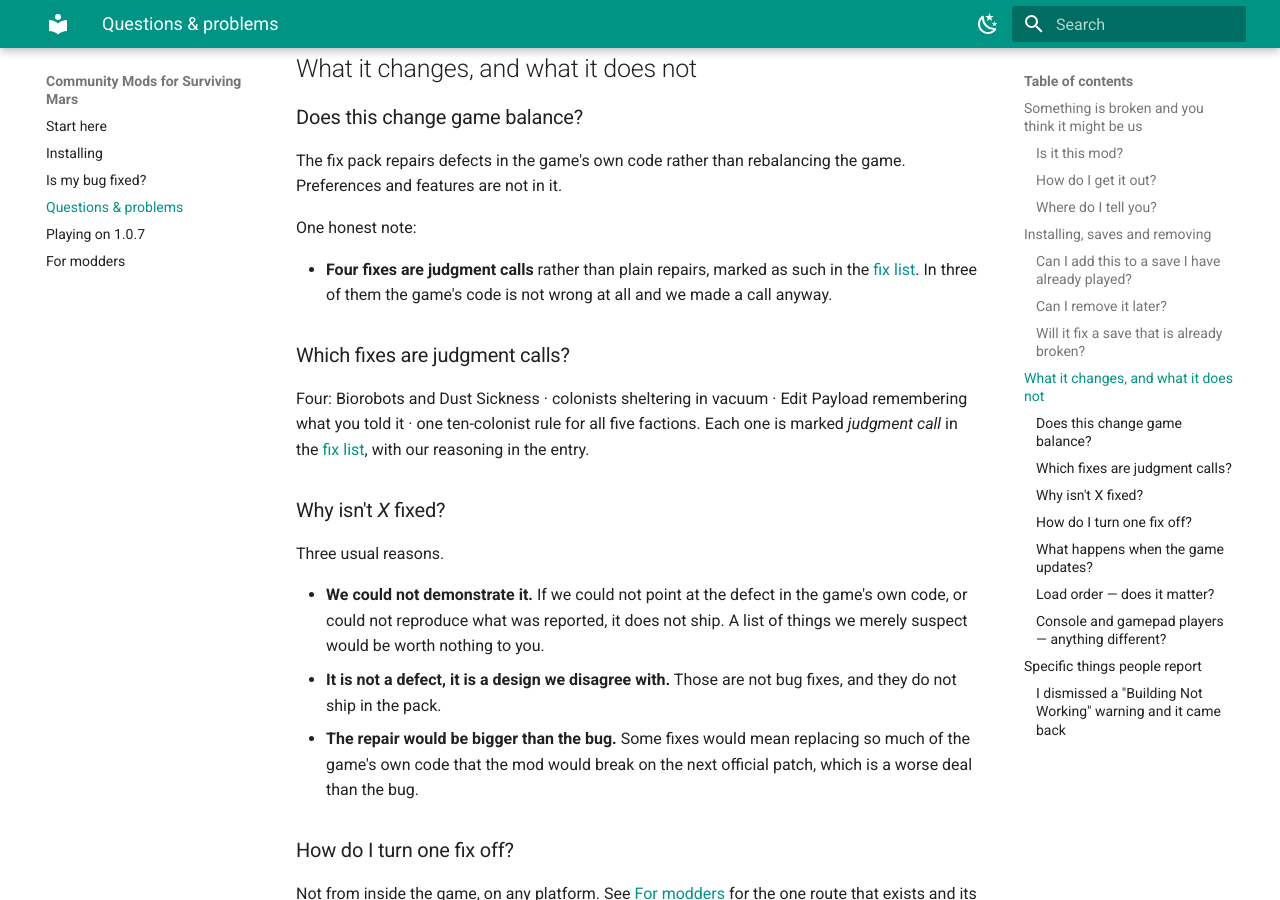
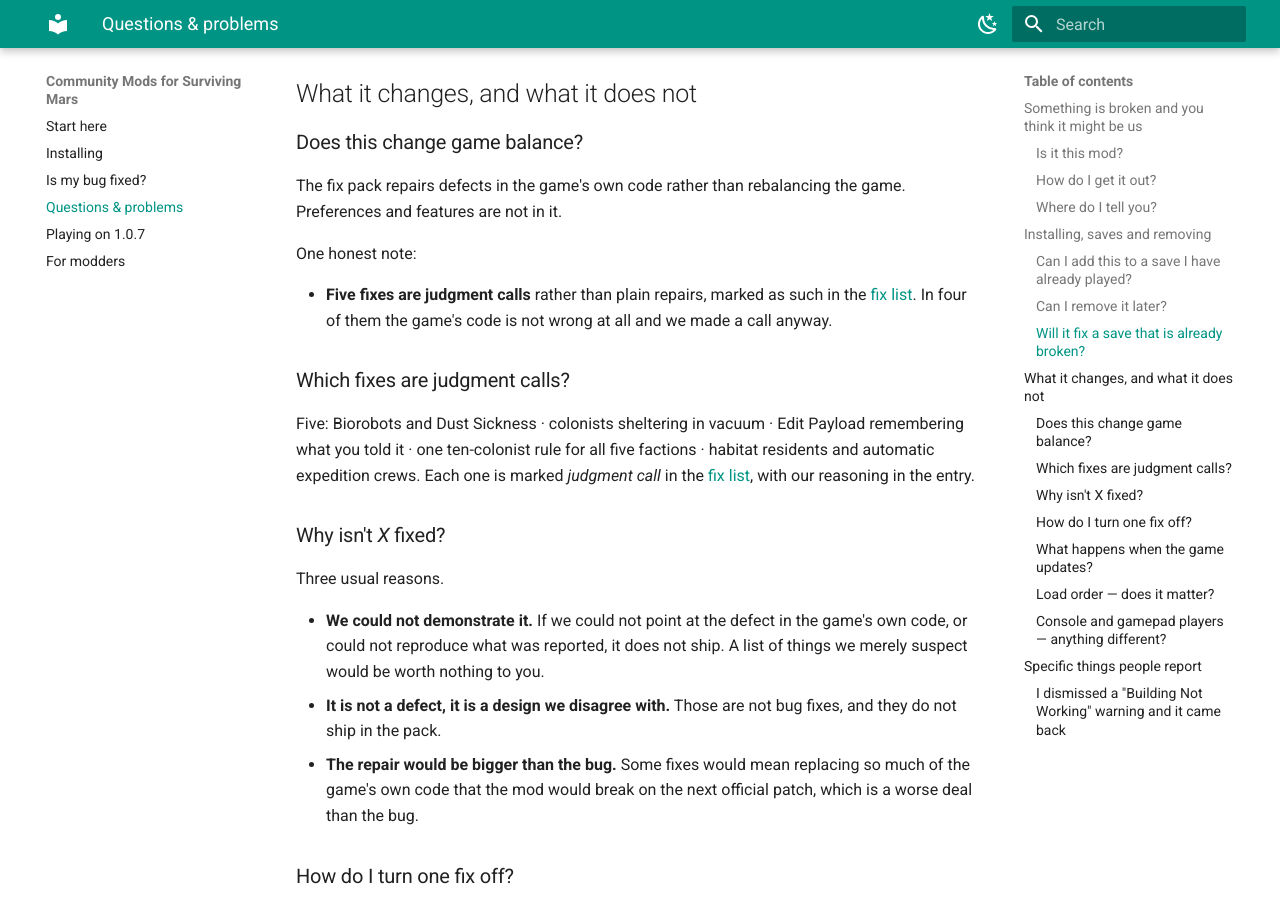
Before and after one commit to catt144/SMR-CommunityMods, an MkDocs documentation site: the page built from content/faq.md, in a window 1280 px wide and 900 px high, scrolled down 2896 px. Built offline with MkDocs 1.6.1 and Material for MkDocs 9.7.7, drawn with Linux system fonts in a browser that asks for light colours; some of the changed text lies outside the part shown.

Commit message:
fix list for v11: ranch under Open Domes, RC Seeker expeditions, habitat drafts (49 -> 52)
Three rows added (C93 Buildings & economy, C96 Rockets & asteroids, C95 Colonists &
domes as a judgment call). Judgment calls four -> five in faq.md; index.md still said
three and now says five.

Co-Authored-By: Claude Opus 5 (1M context) <noreply@anthropic.com>

```diff
--- a/content/faq.md
+++ b/content/faq.md
@@ -21,10 +21,11 @@ nothing.
 
 **Things we do on purpose, which are the ones most likely to look wrong:**
 
-- **Four judgment calls** — Biorobots not catching Dust Sickness, colonists
-  taking shelter in vacuum, Edit Payload keeping a row you emptied, and all five
-  factions using the same ten-colonist rule before they dislike a dome. All four
-  are marked *judgment call* in the [fix list](fix-list.md).
+- **Five judgment calls** — Biorobots not catching Dust Sickness, colonists
+  taking shelter in vacuum, Edit Payload keeping a row you emptied, all five
+  factions using the same ten-colonist rule before they dislike a dome, and
+  habitat residents left out of automatic expedition crews. All five are marked
+  *judgment call* in the [fix list](fix-list.md).
 
 ### How do I get it out?
 
@@ -139,16 +140,17 @@ game. Preferences and features are not in it.
 
 One honest note:
 
-- **Four fixes are judgment calls** rather than plain repairs, marked as such in
-  the [fix list](fix-list.md). In three of them the game's code is not wrong at
+- **Five fixes are judgment calls** rather than plain repairs, marked as such in
+  the [fix list](fix-list.md). In four of them the game's code is not wrong at
   all and we made a call anyway.
 
 ### Which fixes are judgment calls?
 
-Four: Biorobots and Dust Sickness · colonists sheltering in vacuum · Edit
+Five: Biorobots and Dust Sickness · colonists sheltering in vacuum · Edit
 Payload remembering what you told it · one ten-colonist rule for all five
-factions. Each one is marked *judgment call* in the [fix list](fix-list.md),
-with our reasoning in the entry.
+factions · habitat residents and automatic expedition crews. Each one is
+marked *judgment call* in the [fix list](fix-list.md), with our reasoning in
+the entry.
 
 ### Why isn't *X* fixed?
 
```
Also changed, not shown: content/fix-list.md (+57 -0 lines), content/index.md (+1 -1 lines).
